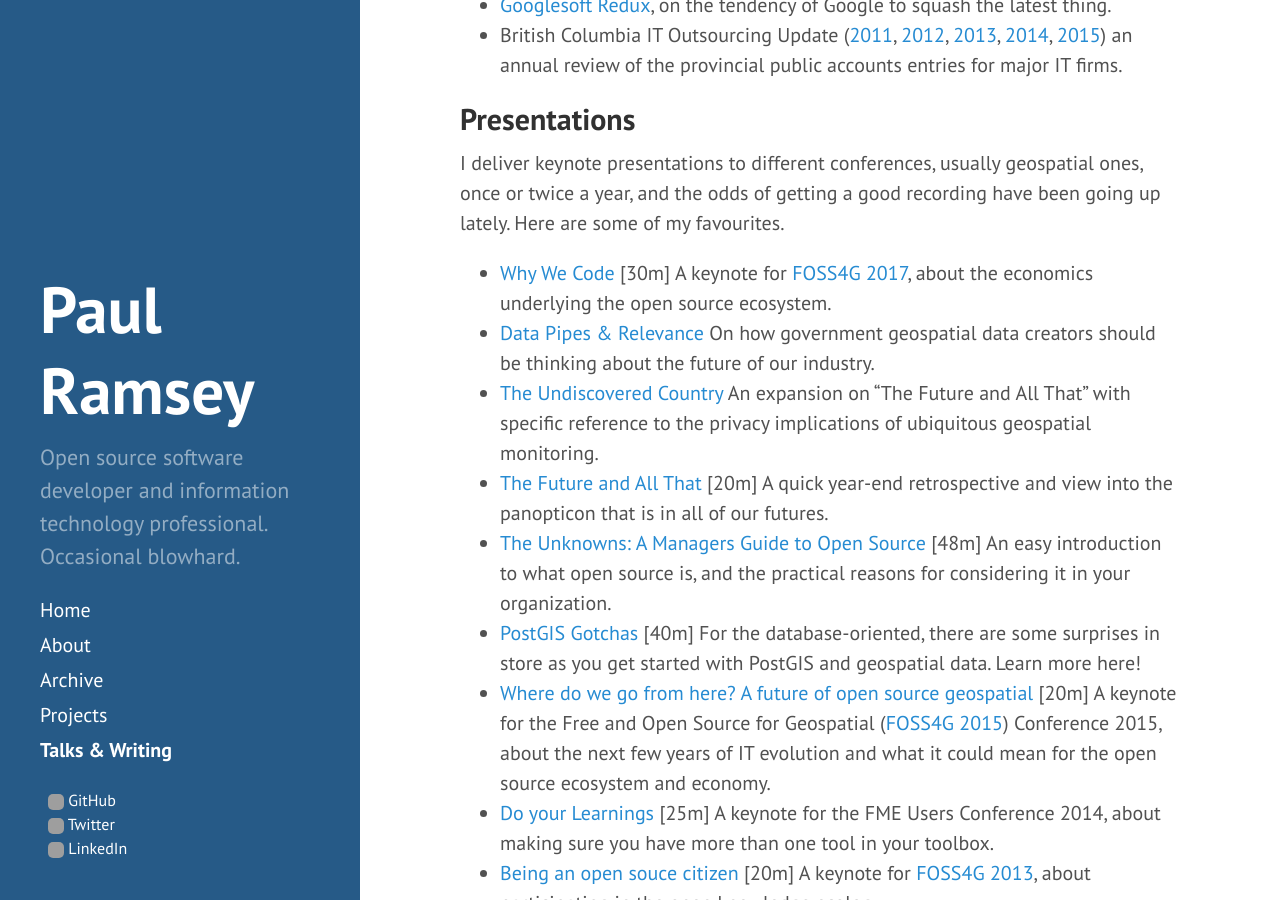
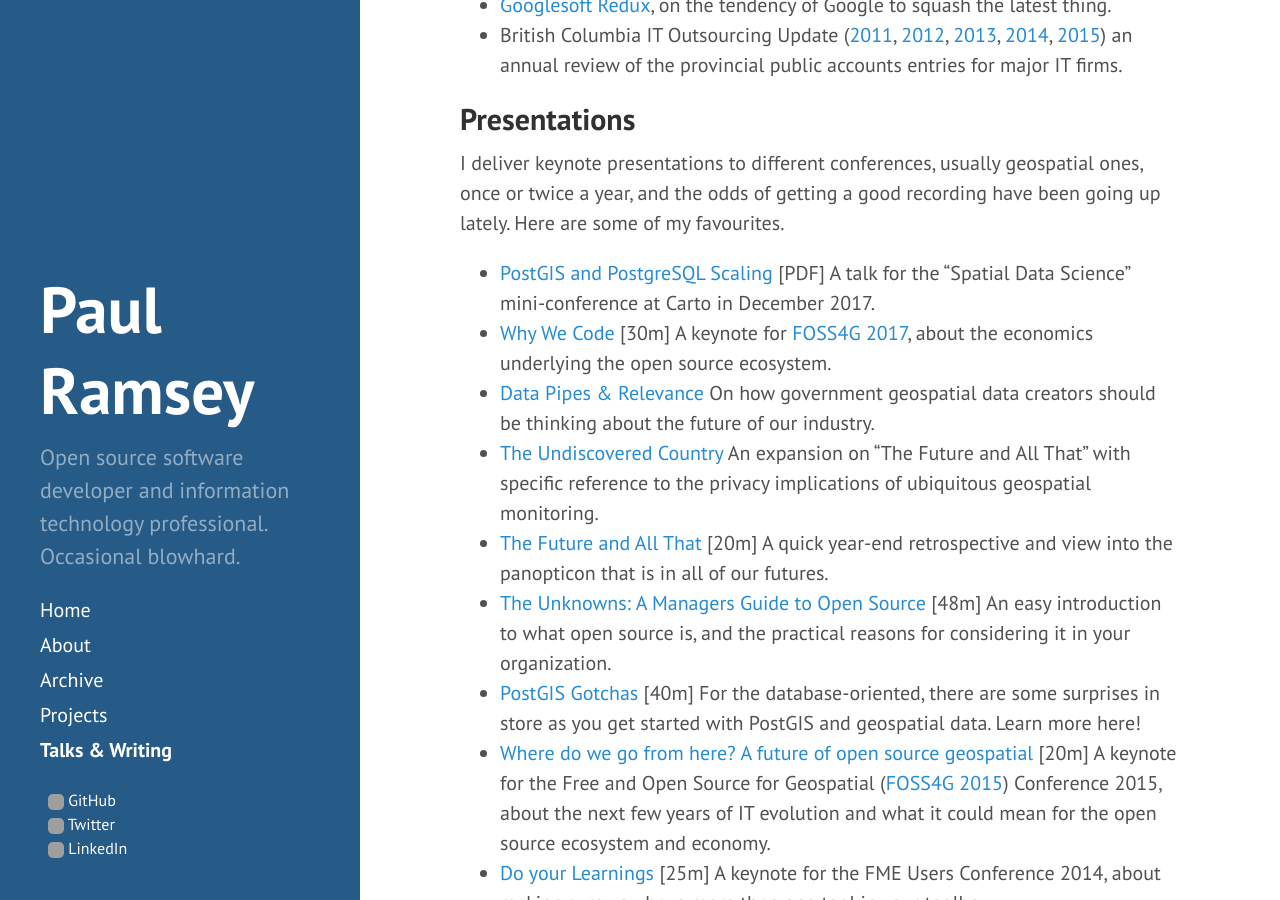
Before and after one commit to pramsey/pramsey.github.io, a Jekyll site: the page built from writings.md, in a window 1280 px wide and 900 px high, scrolled down 590 px. Built offline with Jekyll 4.4.1, drawn with Linux system fonts in a browser that asks for light colours; grey boxes are pictures that could not be loaded.

Commit message:
Add link

```diff
--- a/writings.md
+++ b/writings.md
@@ -31,6 +31,7 @@ Most of my writings start out (and remain) as long-form blog posts, but in blog
 
 I deliver keynote presentations to different conferences, usually geospatial ones, once or twice a year, and the odds of getting a good recording have been going up lately. Here are some of my favourites.
 
+* [PostGIS and PostgreSQL Scaling](http://s3.cleverelephant.ca/2017-cdb-postgis.pdf) [PDF] A talk for the "Spatial Data Science" mini-conference at Carto in December 2017.
 * [Why We Code](/2017/08/foss4g-keynote.html) [30m] A keynote for [FOSS4G 2017](http://2017.foss4g.org), about the economics underlying the open source ecosystem.
 * [Data Pipes & Relevance](http://s3.cleverelephant.ca/2015-ccog.pdf) On how government geospatial data creators should be thinking about the future of our industry.
 * [The Undiscovered Country](/2016/10/geomatique-quebec.html) An expansion on "The Future and All That" with specific reference to the privacy implications of ubiquitous geospatial monitoring.
```
